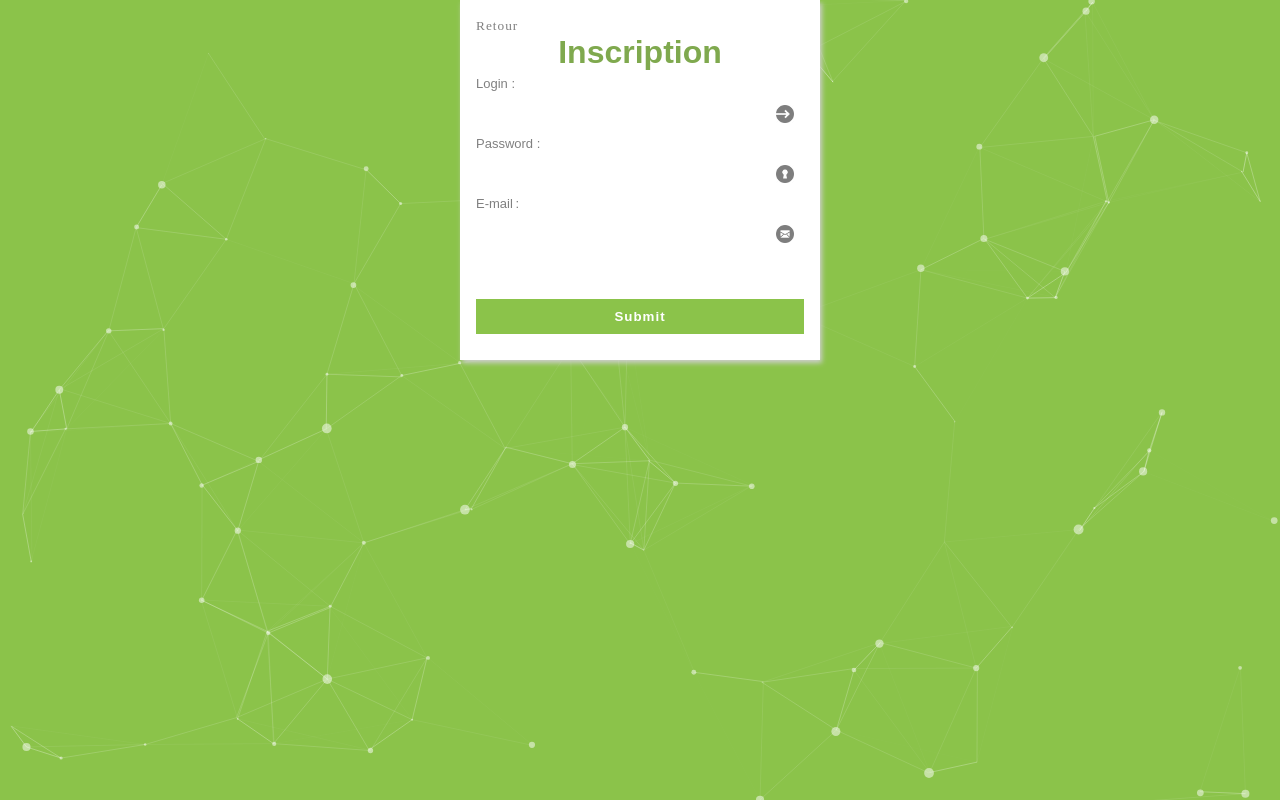
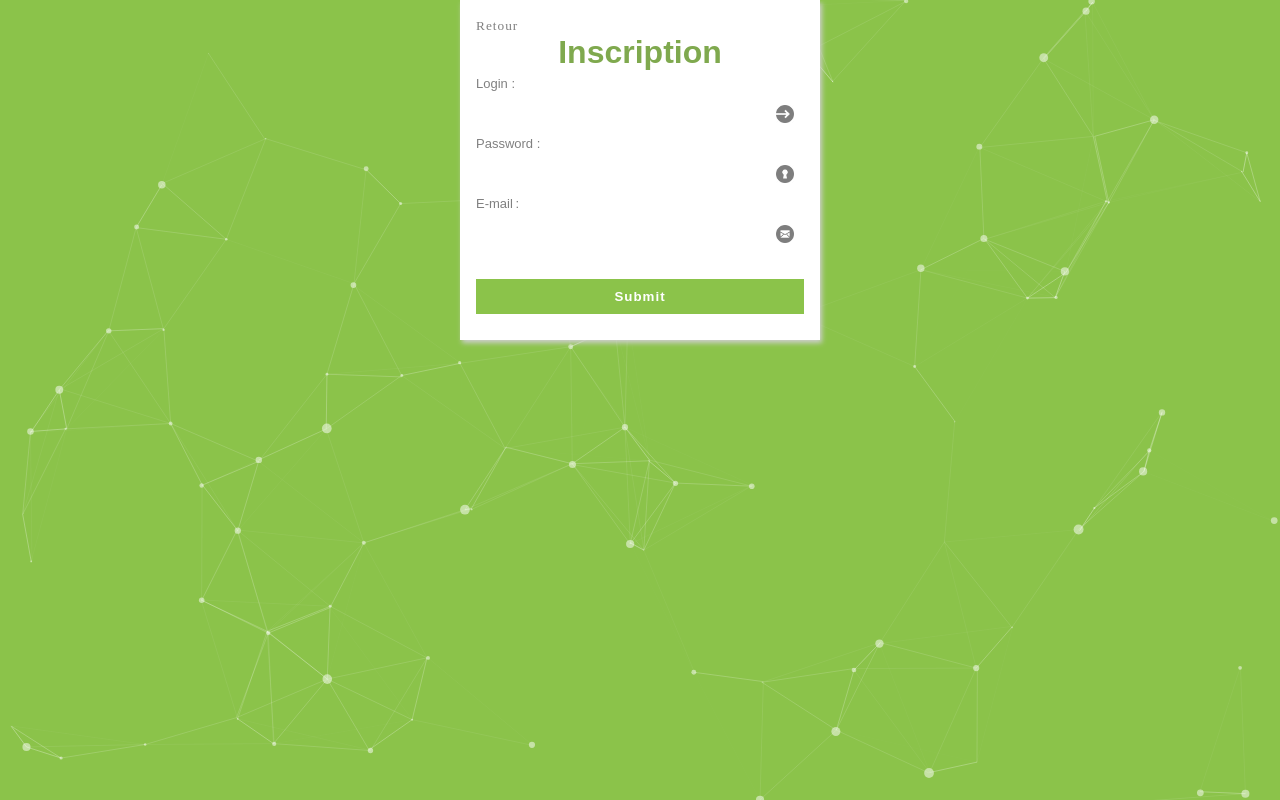
Before and after one commit to WebDevCF2018/tchat, a PHP site: page /inscription.php in a window 1280 px wide. Run offline with PHP 8.4, Linux system fonts and the light colour scheme; some libraries are stand-ins or nearby versions.

Commit message:
Correction inscription CSS

```diff
--- a/css/style.css
+++ b/css/style.css
@@ -155,7 +155,7 @@ input:focus {
 }
 
 .g-recaptcha {
-    margin: 10px 26px;
+    margin: auto;
 }
 
 @font-face {
```
